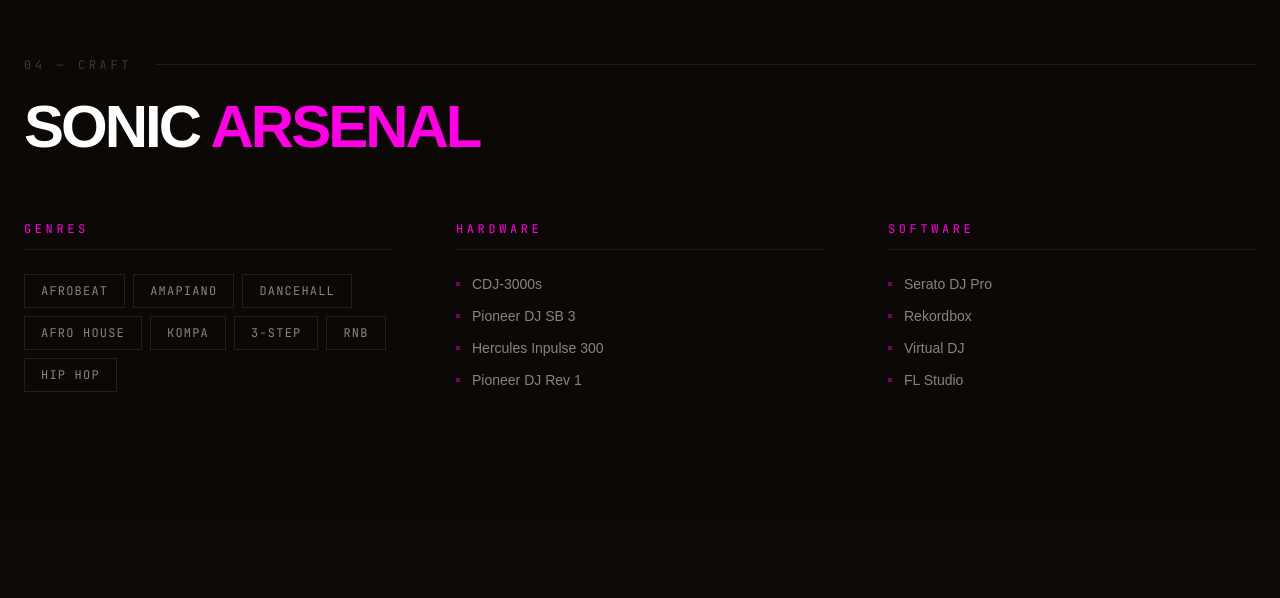
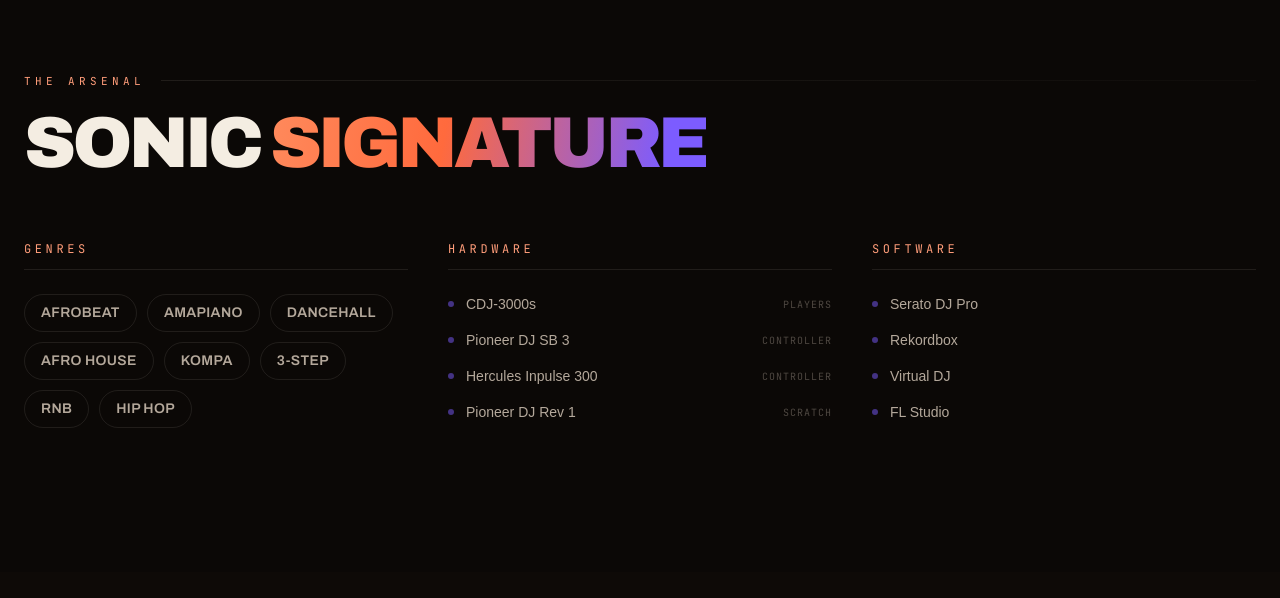
Before and after one commit to Icyubahiro-Jay-P/Portifolio, a React (Vite) app: page /dj in a window 1280 px wide. Shown: the part 2622-3220 px from the top of the page. Built offline with nearby package versions, Linux system fonts and the light colour scheme.

Commit message:
style: update DjSkills component for improved layout, readability, and consistency

```diff
--- a/src/components/dj/DjSkills.tsx
+++ b/src/components/dj/DjSkills.tsx
@@ -1,30 +1,28 @@
 import * as m from "motion/react-m";
 
 const genres = [
-  "AFROBEAT",
-  "AMAPIANO",
-  "DANCEHALL",
-  "AFRO HOUSE",
-  "KOMPA",
-  "3-STEP",
-  "RNB",
-  "HIP HOP",
+  "Afrobeat",
+  "Amapiano",
+  "Dancehall",
+  "Afro House",
+  "Kompa",
+  "3-Step",
+  "RnB",
+  "Hip Hop",
 ];
 
 const equipment = [
-  "CDJ-3000s",
-  "Pioneer DJ SB 3",
-  "Hercules Inpulse 300",
-  "Pioneer DJ Rev 1",
+  { name: "CDJ-3000s", tag: "Players" },
+  { name: "Pioneer DJ SB 3", tag: "Controller" },
+  { name: "Hercules Inpulse 300", tag: "Controller" },
+  { name: "Pioneer DJ Rev 1", tag: "Scratch" },
 ];
 
 const software = ["Serato DJ Pro", "Rekordbox", "Virtual DJ", "FL Studio"];
 
 const containerVariants = {
   hidden: {},
-  visible: {
-    transition: { staggerChildren: 0.06 },
-  },
+  visible: { transition: { staggerChildren: 0.06 } },
 };
 
 const itemVariants = {
@@ -34,37 +32,37 @@ const itemVariants = {
 
 const DjSkills = () => {
   return (
-    <section className="relative px-6 py-32">
+    <section className="relative px-6 py-28 md:py-36 overflow-hidden">
       <div className="mx-auto max-w-7xl">
-        {/* Section label */}
-        <div className="flex items-center gap-6 mb-6">
-          <span className="font-mono text-xs text-white/20 tracking-[0.3em] uppercase">
-            04 — Craft
+        {/* label */}
+        <div className="flex items-center gap-4 mb-5">
+          <span className="font-mono text-[11px] tracking-[0.4em] text-dj-heat-soft uppercase">
+            The arsenal
           </span>
-          <div className="flex-1 h-px bg-white/8" />
+          <div className="flex-1 h-px dj-hairline" />
         </div>
 
-        <h2 className="mb-16 text-4xl font-black tracking-tighter text-white uppercase font-display md:text-6xl">
-          Sonic <span className="text-neon-pink">Arsenal</span>
+        <h2 className="mb-16 font-dj text-[clamp(2.5rem,6vw,4.5rem)] font-black leading-[0.95] tracking-tighter uppercase text-dj-paper">
+          Sonic <span className="dj-heat-text">signature</span>
         </h2>
 
-        <div className="grid grid-cols-1 gap-12 md:grid-cols-3 lg:gap-16">
+        <div className="grid grid-cols-1 gap-14 lg:grid-cols-3 lg:gap-10">
           {/* Genres */}
           <m.div
             variants={containerVariants}
             initial="hidden"
             whileInView="visible"
-            viewport={{ once: true }}
+            viewport={{ once: true, margin: "-12%" }}
           >
-            <h3 className="font-mono text-xs text-neon-pink tracking-[0.3em] uppercase mb-6 pb-3 border-b border-white/8">
+            <h3 className="font-mono text-xs tracking-[0.3em] uppercase text-dj-heat-soft mb-6 pb-3 border-b border-dj-line">
               Genres
             </h3>
-            <div className="flex flex-wrap gap-2">
+            <div className="flex flex-wrap gap-2.5">
               {genres.map((genre, idx) => (
                 <m.span
                   key={idx}
                   variants={itemVariants}
-                  className="inline-block px-4 py-2 font-mono text-xs tracking-widest uppercase transition-all duration-200 border cursor-default border-white/10 text-white/50 hover:border-neon-pink hover:text-white"
+                  className="inline-block px-4 py-2 font-dj text-sm font-semibold tracking-wide uppercase rounded-full transition-all duration-200 border border-dj-line text-dj-muted hover:border-dj-heat/50 hover:text-dj-heat-soft cursor-default"
                 >
                   {genre}
                 </m.span>
@@ -77,21 +75,26 @@ const DjSkills = () => {
             variants={containerVariants}
             initial="hidden"
             whileInView="visible"
-            viewport={{ once: true }}
+            viewport={{ once: true, margin: "-12%" }}
           >
-            <h3 className="font-mono text-xs text-neon-pink tracking-[0.3em] uppercase mb-6 pb-3 border-b border-white/8">
+            <h3 className="font-mono text-xs tracking-[0.3em] uppercase text-dj-heat-soft mb-6 pb-3 border-b border-dj-line">
               Hardware
             </h3>
-            <div className="space-y-3">
+            <div className="space-y-4">
               {equipment.map((item, idx) => (
                 <m.div
                   key={idx}
                   variants={itemVariants}
-                  className="flex items-center gap-3 group"
+                  className="flex items-center justify-between gap-3 group"
                 >
-                  <div className="w-1 h-1 transition-colors duration-200 bg-neon-pink/40 group-hover:bg-neon-pink" />
-                  <span className="font-sans text-sm transition-colors duration-200 text-white/50 group-hover:text-white">
-                    {item}
+                  <div className="flex items-center gap-3">
+                    <span className="w-1.5 h-1.5 rounded-full bg-dj-electric/50 transition-colors group-hover:bg-dj-heat" />
+                    <span className="font-sans text-sm text-dj-muted transition-colors group-hover:text-dj-paper">
+                      {item.name}
+                    </span>
+                  </div>
+                  <span className="font-mono text-[10px] tracking-widest uppercase text-dj-muted/40">
+                    {item.tag}
                   </span>
                 </m.div>
               ))}
@@ -103,20 +106,20 @@ const DjSkills = () => {
             variants={containerVariants}
             initial="hidden"
             whileInView="visible"
-            viewport={{ once: true }}
+            viewport={{ once: true, margin: "-12%" }}
           >
-            <h3 className="font-mono text-xs text-neon-pink tracking-[0.3em] uppercase mb-6 pb-3 border-b border-white/8">
+            <h3 className="font-mono text-xs tracking-[0.3em] uppercase text-dj-heat-soft mb-6 pb-3 border-b border-dj-line">
               Software
             </h3>
-            <div className="space-y-3">
+            <div className="space-y-4">
               {software.map((item, idx) => (
                 <m.div
                   key={idx}
                   variants={itemVariants}
                   className="flex items-center gap-3 group"
                 >
-                  <div className="w-1 h-1 transition-colors duration-200 bg-neon-pink/40 group-hover:bg-neon-pink" />
-                  <span className="font-sans text-sm transition-colors duration-200 text-white/50 group-hover:text-white">
+                  <span className="w-1.5 h-1.5 rounded-full bg-dj-electric/50 transition-colors group-hover:bg-dj-heat" />
+                  <span className="font-sans text-sm text-dj-muted transition-colors group-hover:text-dj-paper">
                     {item}
                   </span>
                 </m.div>
@@ -127,5 +130,6 @@ const DjSkills = () => {
       </div>
     </section>
   );
-}
-export default DjSkills
+};
+
+export default DjSkills;
```
